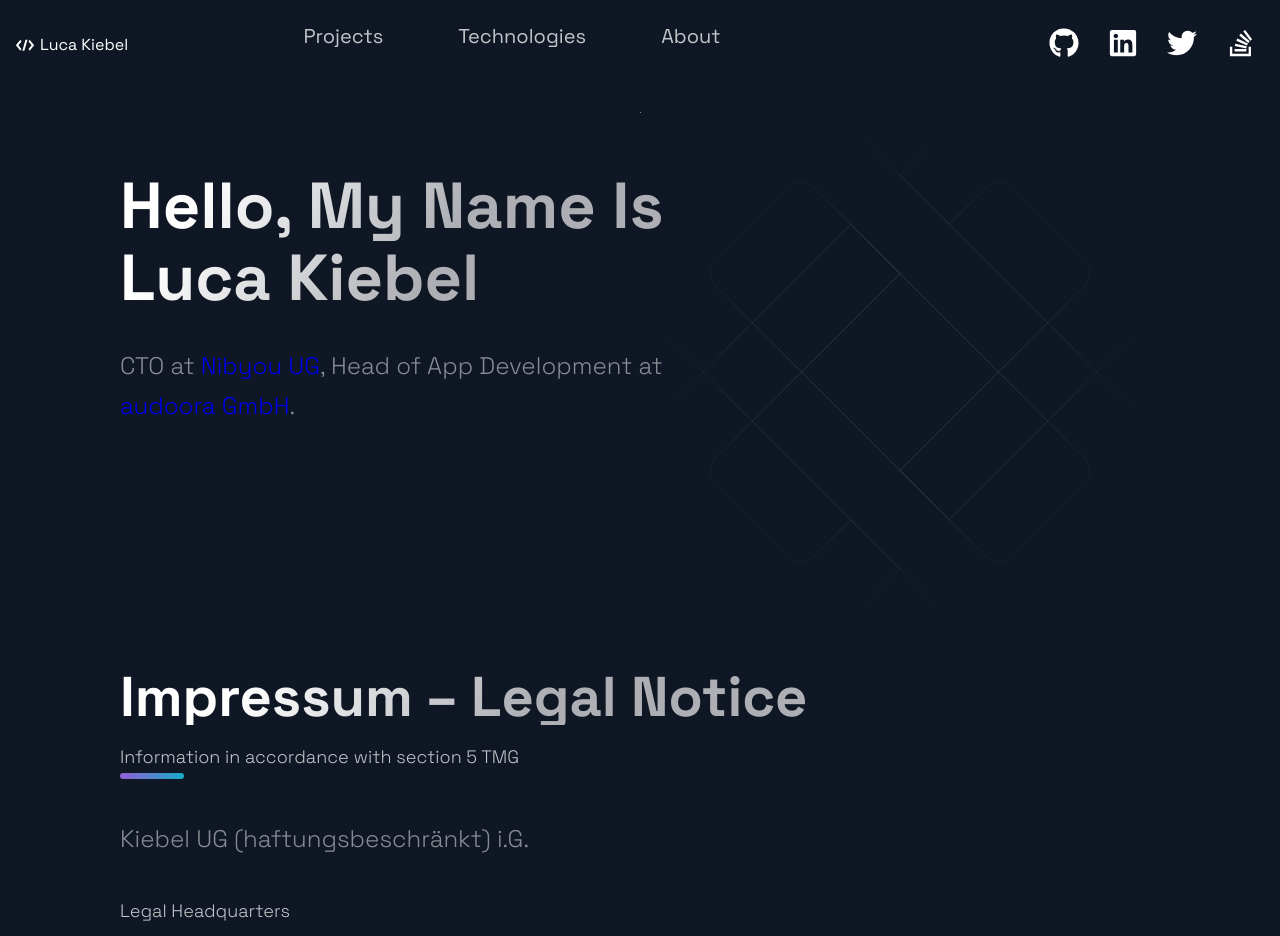
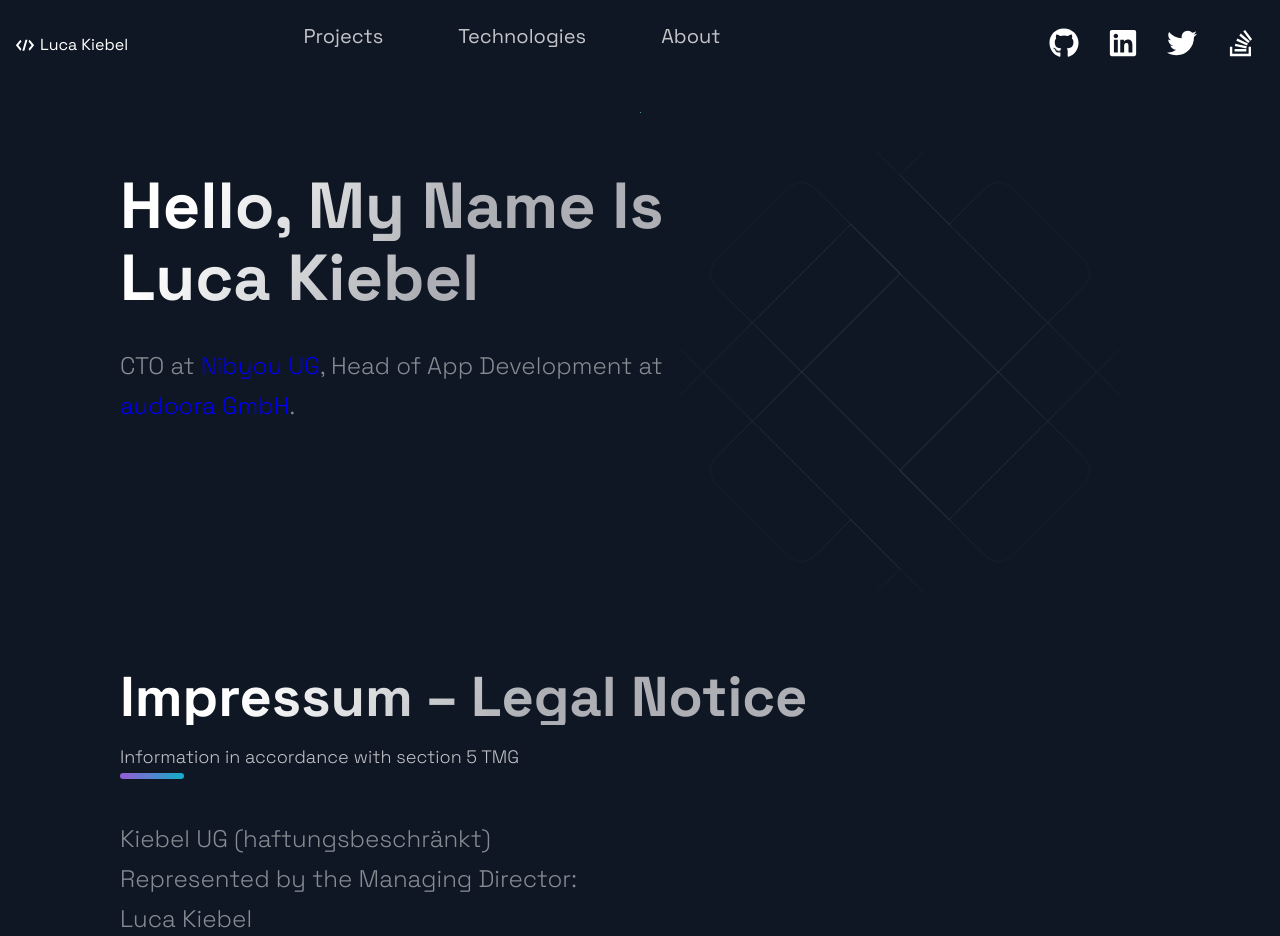
Before and after one commit to lucakiebel/website, a Next.js app: page /legal-notice in a window 1280 px wide. Shown: the top 936 px of the page. Built offline with nearby package versions, Linux system fonts and the light colour scheme.

Commit message:
Update Imprint.js

```diff
--- a/src/components/Imprint/Imprint.js
+++ b/src/components/Imprint/Imprint.js
@@ -12,7 +12,9 @@ const Imprint = () => {
         <SectionDivider />
         <SectionText>
         <br />
-            Kiebel UG (haftungsbeschränkt) i.G.
+            Kiebel UG (haftungsbeschränkt)<br />
+            Represented by the Managing Director:<br />
+            Luca Kiebel
         </SectionText>
         <SectionSubText>
             Legal Headquarters
```
